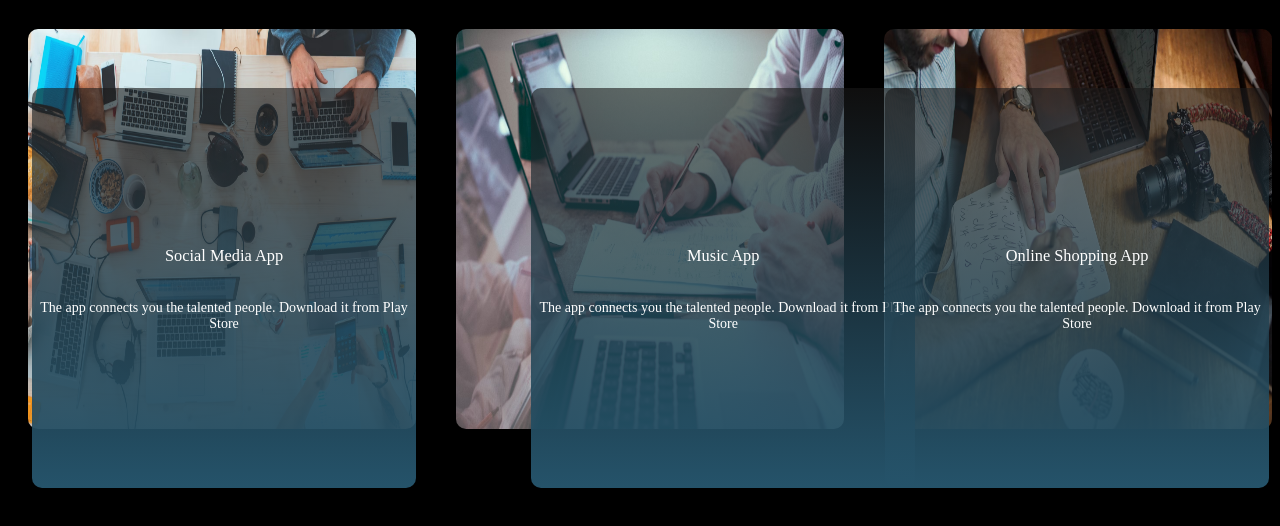
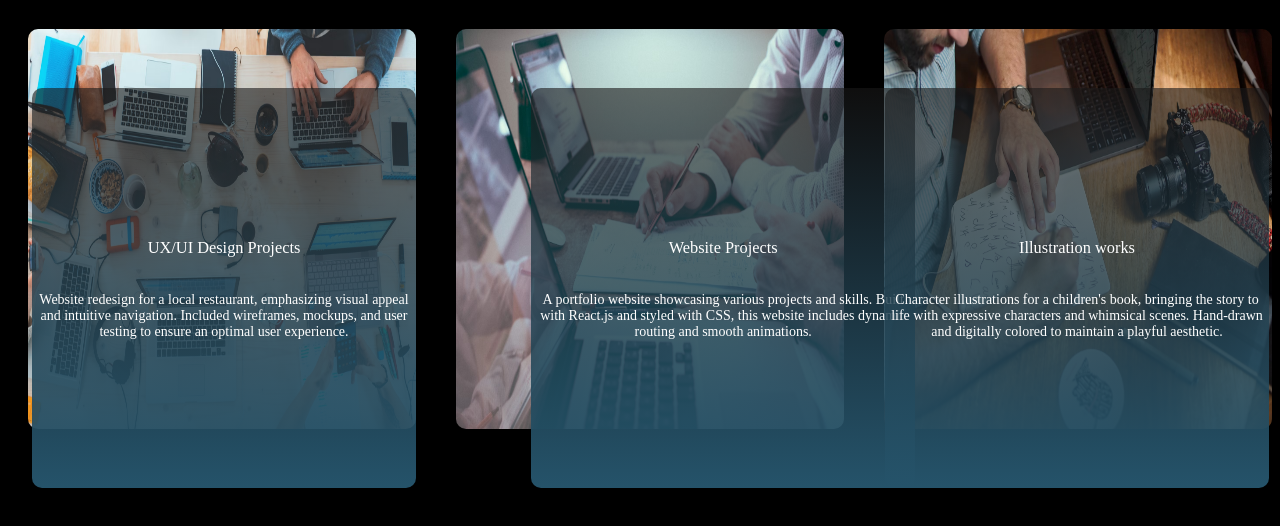
Before and after one commit to IYLIN-THOMAS/portfolio, a plain HTML site: page myworks.html in a window 1280 px wide. Shown: the part 216-742 px from the top of the page. Drawn offline with Linux system fonts and the light colour scheme.

Commit message:
This is my pdated commit

```diff
--- a/myworks.html
+++ b/myworks.html
@@ -46,27 +46,24 @@
         <div class="work">
             <img src="images/work-img-1.avif">
                  <div class="layer1">
-                    <h3>Social Media App</h3>
-                    <p>The app connects you the talented people. Download
-                        it from Play Store </p>
+                    <h3>UX/UI Design Projects</h3>
+                    <p>Website redesign for a local restaurant, emphasizing visual appeal and intuitive navigation. Included wireframes, mockups, and user testing to ensure an optimal user experience.</p>
                         <a href="#"><i class="fa-solid fa-arrow-up-right-from-square"></i> </a>
                  </div>
         </div>
         <div class="work">
             <img src="images/work-img-2.avif">
             <div class="layer2">
-                <h3>Music App</h3>
-                <p>The app connects you the talented people. Download
-                    it from Play Store </p>
+                <h3>Website Projects</h3>
+                <p>A portfolio website showcasing various projects and skills. Built with React.js and styled with CSS, this website includes dynamic routing and smooth animations.</p>
                     <a href="#"><i class="fa-solid fa-arrow-up-right-from-square"></i> </a>
              </div>
         </div>
         <div class="work">
             <img src="images/work-img-3.avif">
             <div class="layer3">
-                <h3>Online Shopping App</h3>
-                <p>The app connects you the talented people. Download
-                    it from Play Store </p>
+                <h3>Illustration works</h3>
+                <p>Character illustrations for a children's book, bringing the story to life with expressive characters and whimsical scenes. Hand-drawn and digitally colored to maintain a playful aesthetic. </p>
                     <a href="#"><i class="fa-solid fa-arrow-up-right-from-square"></i> </a>
              </div>
 
```
Also changed, not shown: contact.html (+1 -0 lines), index.html (+1 -0 lines).
